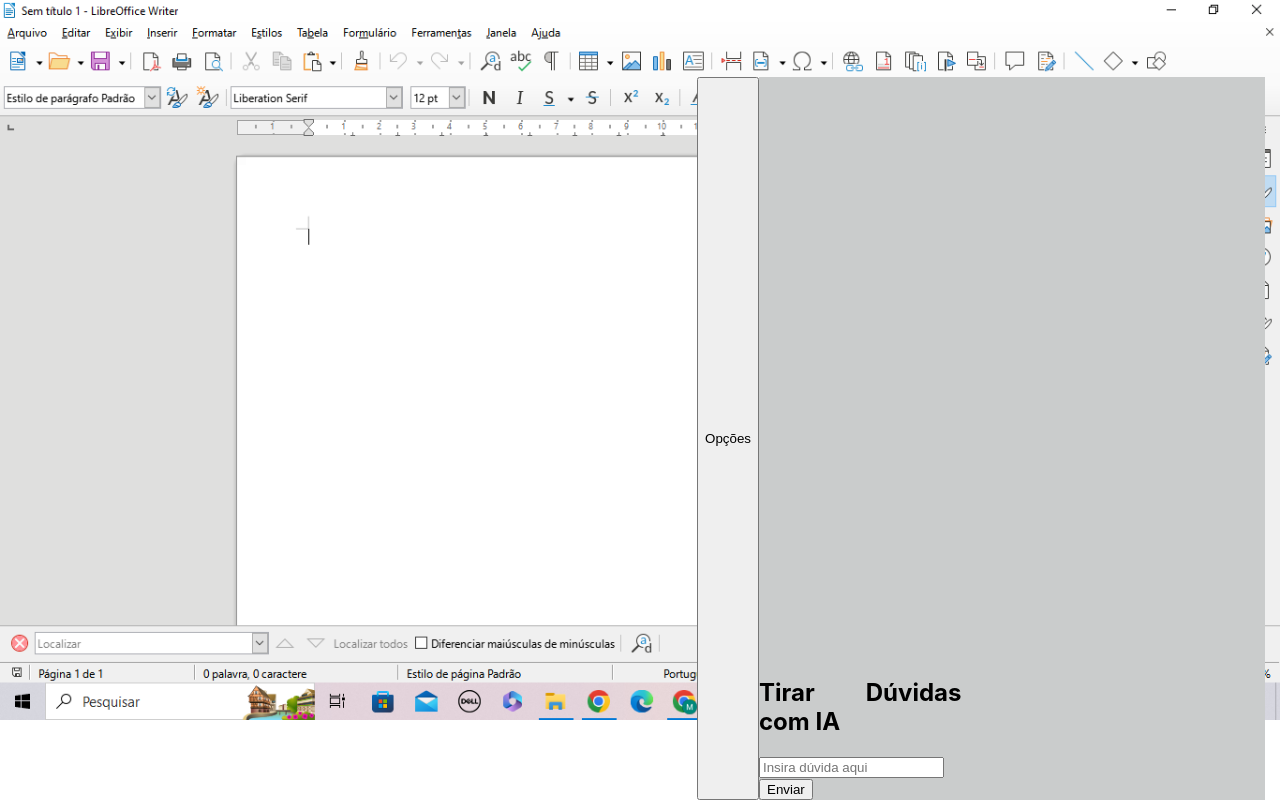
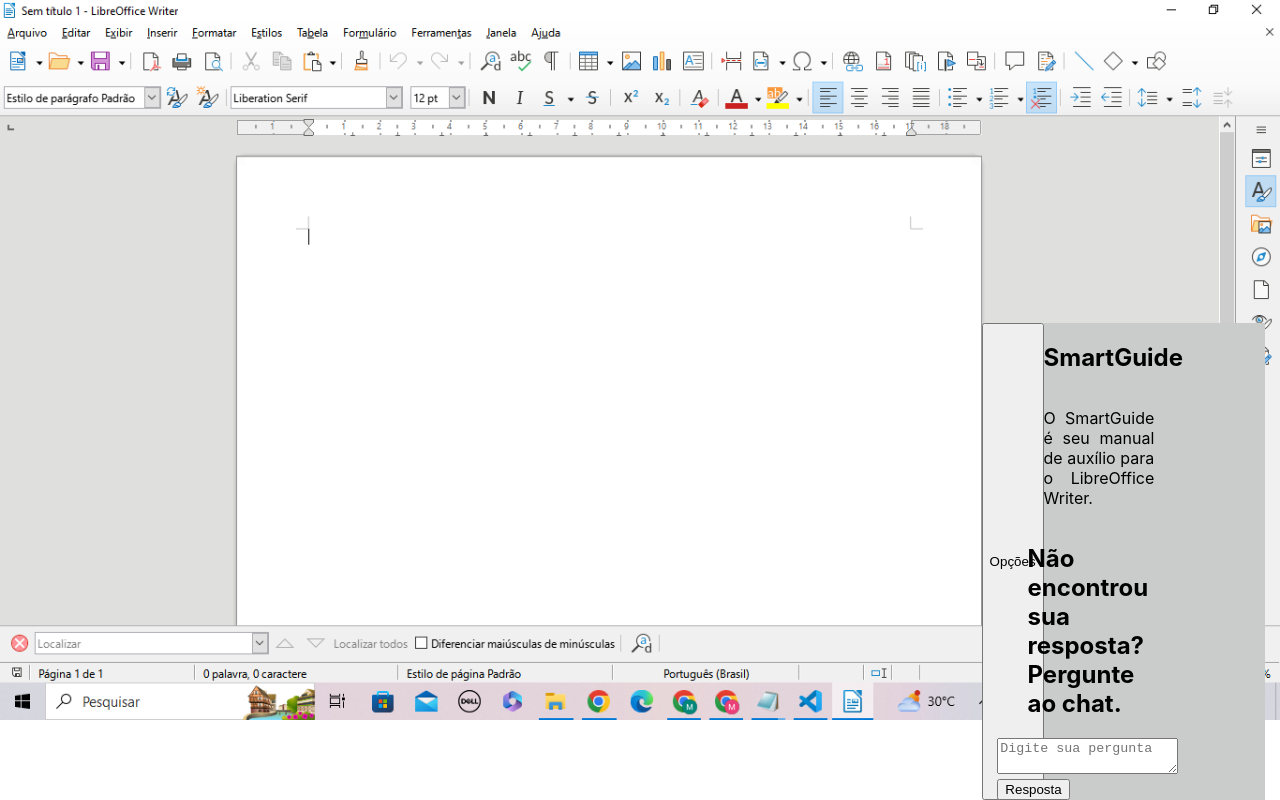
Before and after one commit to Marcusviniciuscardoso/chatManual, a React (Create React App) app: page / in a window 1280 px wide. Both pictures are taken after a click on the button "ÍCONE". Built offline with nearby package versions, Linux system fonts and the light colour scheme.

Commit message:
Alterações no projeto

```diff
--- a/src/App.css
+++ b/src/App.css
@@ -19,9 +19,11 @@
   transition: width 2s;
 }
 
+/*
 .card:active{
   width: 100%;
 }
+*/
 #card-content{
   width: 50%;
   display: flex;
@@ -33,9 +35,11 @@
   height: 200px;
 }
 
+/*
 .hidden {
   visibility: hidden;
 }
+*/
 
 .card-chat{width: 40%;
   display: flex;
--- a/src/App.tsx
+++ b/src/App.tsx
@@ -1,5 +1,7 @@
 import './App.css';
 import React, {useState} from 'react';
+
+import { Configuration, OpenAIApi } from 'openai';
 
 export default function App() {
   const [openContent, setOpencontent] = useState(false)
@@ -8,6 +10,39 @@
   const chooseTab = (number: Number) => {
     setTabtime(number)
   }
+
+  const [currentQuestion, setCurrentQuestion] = useState('');
+  const [currentAnswer, setCurrentAnswer] = useState('');
+
+  const configuration = new Configuration({
+    apiKey: process.env.REACT_APP_OPENAI_API_KEY,
+  })
+  const openai = new OpenAIApi(configuration)
+
+  const generateResponse = async (newQuestion) => {
+    let options = {
+        model: 'text-davinci-003',
+        temperature: 0,
+        max_tokens: 100,
+        top_p: 1,
+        frequency_penalty: 0.0,
+        presence_penalty: 0.0,
+        stop: ['/'],
+    }
+
+    let completeOptions = {
+      ...options,
+      prompt: newQuestion,
+    }
+
+    const response = await openai.createCompletion(completeOptions);
+
+    if (response.data.choices) {
+      setCurrentQuestion(newQuestion);
+      setCurrentAnswer(response.data.choices[0].text);
+    }
+  }
+
 return (
   <div className="App">
       {(!openContent && !openWindow)&&(
@@ -25,24 +60,34 @@
         {(openContent)&&(
         <div>
         <div id="card-content" className="hidden">
-          <h2>Manual-word</h2>
+          <h2>SmartGuide</h2>
           <p className="card-content-id">
-            Lorem ipsum dolor sit amet, consectetur adipiscing elit. Vivamus interdum facilisis
-            augue at ornare. Suspendisse ac faucibus nulla. Donec bibendum turpis eget erat interdum
-            bibendum. Donec purus ante, malesuada quis sapien non, volutpat finibus sapien.
-            Suspendisse malesuada, augue id laoreet tincidunt, nisl urna feugiat enim, sit
-            amet convallis diam felis at odio. Pellentesque sed tincidunt justo, et eleifend mi.
-            Integer consequat luctus sem at vulputate. Ut in dolor lorem. Nullam accumsan est rhoncus ante vulputate venenatis.
-            Sed faucibus orci sollicitudin pellentesque vehicula. Pellentesque risus metus, lobortis a
-            t metus eu, vulputate ultricies nunc. Fusce tempor sem non dapibus faucibus.
+          O SmartGuide é seu manual de auxílio para o LibreOffice Writer.
           </p>
         </div>
         <div className="card-chat">
-          <h2 className="card-content-h2">Tirar Dúvidas com IA</h2>
-          <form>
-            <input type="text" placeholder="Insira dúvida aqui" className="card-chat-input"/>
-            <input value="Enviar" type="submit"/>
-          </form>
+           <h2 className="card-content-h2">Não encontrou sua resposta? <br />Pergunte ao chat. </h2>
+          <div className="form-section">
+                <textarea
+                  className="form-control"
+                  placeholder="Digite sua pergunta"
+                  value={currentQuestion}
+                  onChange={(e) => setCurrentQuestion(e.target.value)}
+                ></textarea>
+                <button className="btn" onClick={() => generateResponse(currentQuestion)}>
+                  Resposta
+                </button>
+              </div>
+              <div className="answer-container">
+                {currentQuestion && (
+                  <div className="answer-section">
+                    <p className="answer">{currentAnswer}</p>
+                    <div className="copy-icon">
+                      <i className="fa-solid fa-copy"></i>
+                    </div>
+                  </div>
+                )}
+              </div>
        </div>
         </div>
         )}
```
Also changed, not shown: 2 other files (tests, documents, lock files or other folders).
